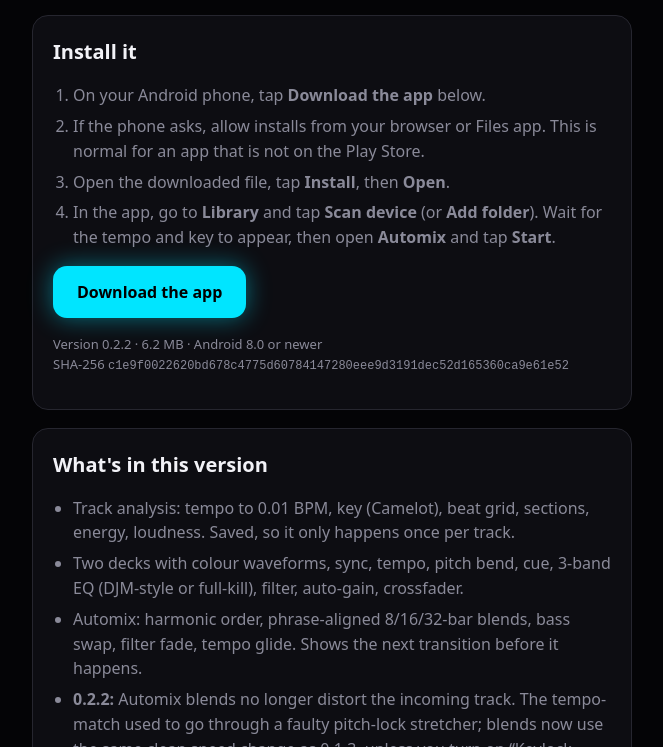
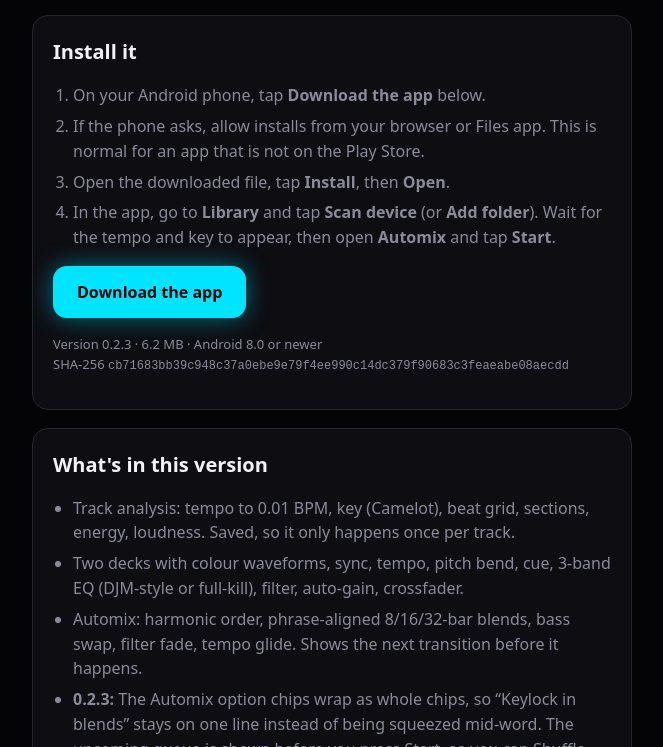
Before and after one commit to JosephGrokBot/josephgrokbot.github.io, a plain HTML site: page dj/index.html in a window 1280 px wide. Shown: the part 205-952 px from the top of the page, without its empty margins (308-971 px from the left). Drawn offline with Linux system fonts and the light colour scheme.

Commit message:
dj: ship DJ Automix 0.2.3 (6,477,974 bytes, SHA cb71683b…)

```diff
--- a/dj/index.html
+++ b/dj/index.html
@@ -21,12 +21,13 @@ code{font-size:12px;color:var(--dim);word-break:break-all}.small{font-size:13px}
 <li>Open the downloaded file, tap <b>Install</b>, then <b>Open</b>.</li>
 <li>In the app, go to <b>Library</b> and tap <b>Scan device</b> (or <b>Add folder</b>). Wait for the tempo and key to appear, then open <b>Automix</b> and tap <b>Start</b>.</li>
 </ol>
-<p><a class="btn" href="https://josephgrokbot.github.io/app/dj-automix.apk?v=0.2.2">Download the app</a></p>
-<p class="small">Version 0.2.2 · 6.2 MB · Android 8.0 or newer<br>SHA-256 <code>c1e9f0022620bd678c4775d60784147280eee9d3191dec52d165360ca9e61e52</code></p></section>
+<p><a class="btn" href="https://josephgrokbot.github.io/app/dj-automix.apk?v=0.2.3">Download the app</a></p>
+<p class="small">Version 0.2.3 · 6.2 MB · Android 8.0 or newer<br>SHA-256 <code>cb71683bb39c948c37a0ebe9e79f4ee990c14dc379f90683c3feaeabe08aecdd</code></p></section>
 <section><h2>What's in this version</h2><ul>
 <li>Track analysis: tempo to 0.01 BPM, key (Camelot), beat grid, sections, energy, loudness. Saved, so it only happens once per track.</li>
 <li>Two decks with colour waveforms, sync, tempo, pitch bend, cue, 3-band EQ (DJM-style or full-kill), filter, auto-gain, crossfader.</li>
 <li>Automix: harmonic order, phrase-aligned 8/16/32-bar blends, bass swap, filter fade, tempo glide. Shows the next transition before it happens.</li>
+<li><b>0.2.3:</b> The Automix option chips wrap as whole chips, so “Keylock in blends” stays on one line instead of being squeezed mid-word. The upcoming queue is shown before you press Start, so you can Shuffle (including the first track) and Start plays exactly that order.</li>
 <li><b>0.2.2:</b> Automix blends no longer distort the incoming track. The tempo-match used to go through a faulty pitch-lock stretcher; blends now use the same clean speed change as 0.1.3, unless you turn on “Keylock during Automix blends” in Settings. Manual KEYLOCK on each deck still works, and the stretcher itself is rewritten.</li>
 <li><b>0.2.1:</b> Loading is more reliable: the app now decodes MP3 and WAV from the real file path when it can, so a deck should not sit on “Loading…” after a slow copy. The library tabs stay in place while tracks are analyzing.</li>
 <li><b>0.2.0:</b> Keylock keeps the musical pitch while tempo changes (on by default, including Automix glides). Eight coloured hot-cue pads per deck, saved with the track. Loops from 1/32 to 8 beats, plus loop in/out, halve and double. Quantize snaps cues, loops and play to the beat grid. Slip mode keeps a silent playhead running so you can drop back in on time. You can nudge the grid, tweak BPM by 0.01, and set the downbeat — those edits are saved and used by sync and Automix. Effects: filter, delay, echo, flanger, phaser, beat roll, and a light reverb, with beat-synced times and an XY pad. Headphone cue / split (master in one ear, cue in the other) and a cue/master mix knob. Record the master mix to a WAV or M4A file under Music/DJ Automix, then play or share it. The centre snap on the crossfader is still there; the vibration tick is gone, because it did not work on the phone and was not needed.</li>
```
Also changed, not shown: 1 other file.
